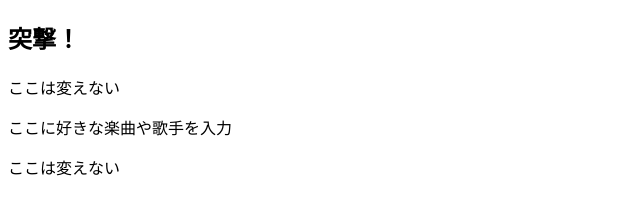
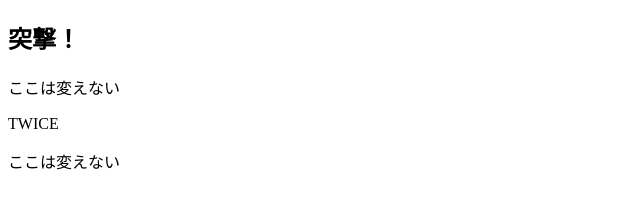
Before and after one commit to sasaki-takuto/testConflict, a plain HTML site: page index.html in a window 1280 px wide. Shown: the whole page, without its empty margins (0-640 px from the left). Drawn offline with Linux system fonts and the light colour scheme.

Commit message:
[modify]index.html

```diff
--- a/index.html
+++ b/index.html
@@ -6,7 +6,7 @@
 <body>
 <h2> 突撃！ </h2>
 <p>ここは変えない</p>
-<p>ここに好きな楽曲や歌手を入力</p>
+<p>TWICE</p>
 <p>ここは変えない</p>
 </body>
 </html>
```
